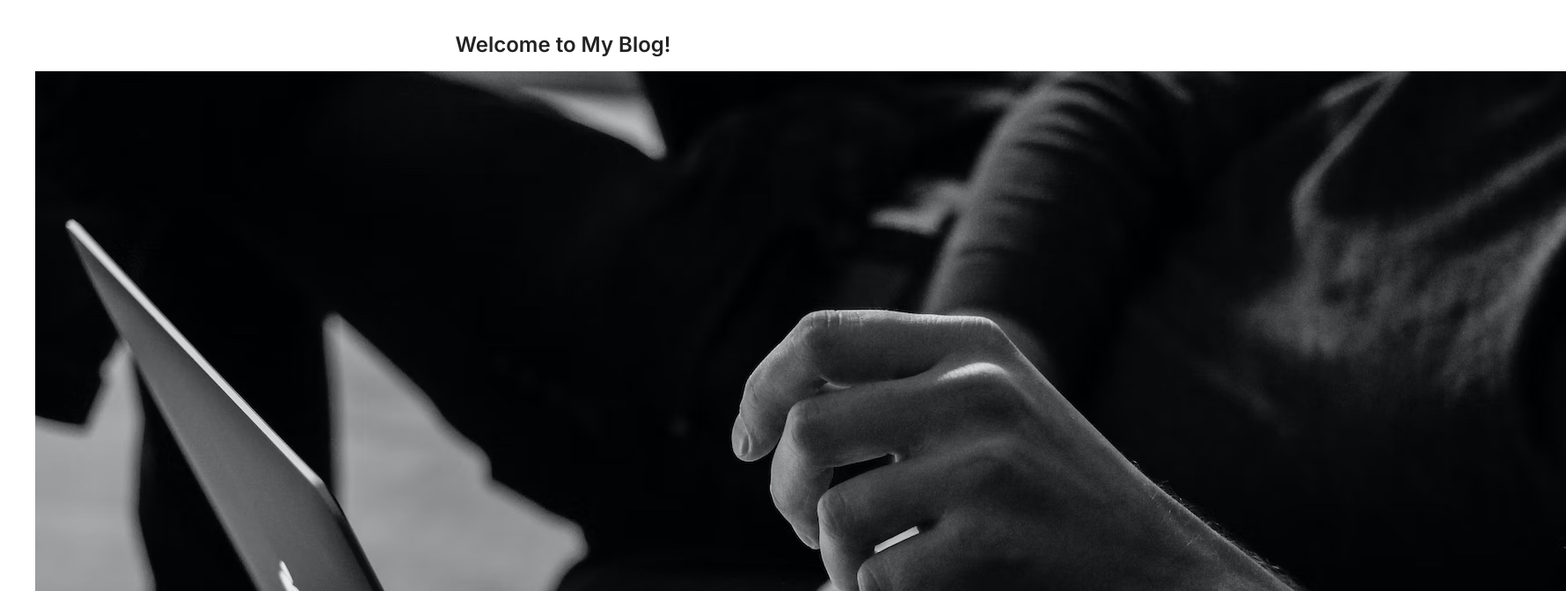
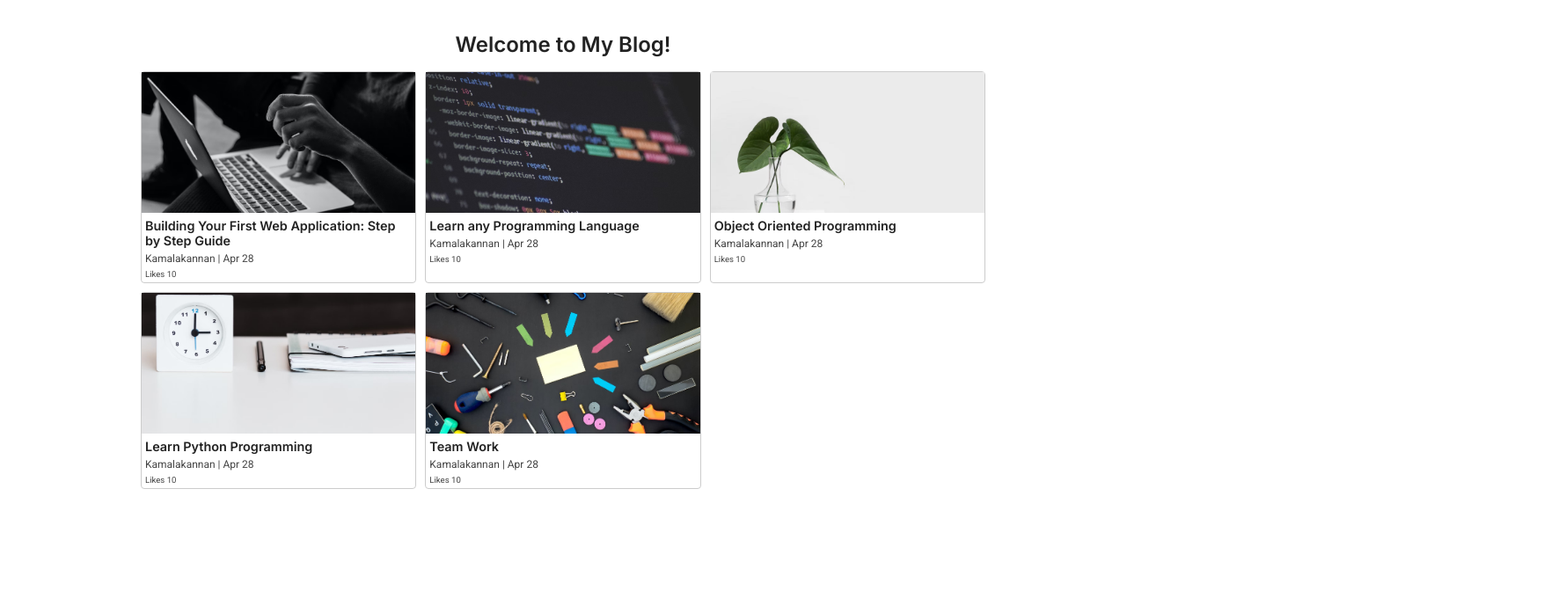
Before and after one commit to Kamal1701/my-first-web-page, a plain HTML site: page src/responsive-blog.html in a window 1280 px wide. Shown: the top 672 px of the page at 88% size, 1780 px wide, since content can reach past the window. Drawn offline with Linux system fonts and the light colour scheme.

Commit message:
updated my first blog site

```diff
--- a/src/responsive-blog-stytle.css
+++ b/src/responsive-blog-stytle.css
@@ -0,0 +1,66 @@
+.blog-card-wrapper {
+    max-width: 360px;
+    margin: 0 auto;
+    display: flex;
+    flex-direction: column;
+    gap: 10px;
+}
+
+
+.blog-card {
+    border: 1px solid #cccccc;
+    border-radius: 4px;
+}
+
+.blog-card:hover{
+    cursor: pointer;
+    box-shadow: 0 2px 4px 0 rgba(0,0,0,0.2);
+}
+
+.blog-card-image>img {
+    object-fit: cover;
+    width: 100%;
+    height: 160px;
+}
+
+.blog-card-body {
+    padding: 4px;
+}
+
+.blog-card-title {
+    text-align: left;
+    font-size: 1.5rem;
+    margin: 0;
+    margin-bottom: 5px;
+
+}
+
+.blog-card-info {
+    margin-bottom: 5px;
+    font-size: 1.25rem;
+}
+
+
+@media screen and (min-width:576px) {
+    .blog-card-wrapper {
+        flex-direction: row;
+        flex-wrap: wrap;
+        max-width: 720px;
+    }
+
+    .blog-card {
+        width: calc((100% - 10px - 4px)/2);
+
+    }
+}
+
+@media screen and (min-width:996px) {
+    .blog-card-wrapper {
+        max-width: 960px;
+    }
+
+    .blog-card {
+        width: calc((100% - 20px - 6px)/3);
+
+    }
+}
--- a/src/responsive-blog.html
+++ b/src/responsive-blog.html
@@ -2,25 +2,73 @@
 <html>
 <meta charset="UTF-8">
 <meta name="viewport" content="width=device-width, initial-scale=1.0">
-    <head><title>My Personal Blog</title>
+
+<head>
+    <title>My Personal Blog</title>
     <link href="responsive-blog-base.css" rel="stylesheet">
     <link href="responsive-blog-stytle.css" rel="stylesheet">
     <link rel="preconnect" href="https://fonts.googleapis.com">
     <link rel="preconnect" href="https://fonts.gstatic.com" crossorigin>
-    <link href="https://fonts.googleapis.com/css2?family=Inter:wght@400;600;900&family=Roboto:ital,wght@0,100;0,300;0,400;0,500;0,700;0,900;1,100;1,300;1,400;1,500;1,700;1,900&display=swap" rel="stylesheet">
+    <link
+        href="https://fonts.googleapis.com/css2?family=Inter:wght@400;600;900&family=Roboto:ital,wght@0,100;0,300;0,400;0,500;0,700;0,900;1,100;1,300;1,400;1,500;1,700;1,900&display=swap"
+        rel="stylesheet">
 
 </head>
+
 <body>
     <h1>Welcome to My Blog!</h1>
+    <div class="blog-card-wrapper">
         <div class="blog-card">
             <div class="blog-card-image">
                 <img src="./images/blog_hero_image.jpg" alt="Building Your First Web Application">
             </div>
             <div class="blog-card-body">
-            <h2 class="blog-card-title">...</h2>
-            <div class="blog-card-info">...</div>
-            <div class="blog-card-likes">...</div>
+                <h2 class="blog-card-title">Building Your First Web Application: Step by Step Guide</h2>
+                <div class="blog-card-info">Kamalakannan | Apr 28</div>
+                <div class="blog-card-likes">Likes 10</div>
+            </div>
+        </div>
+        <div class="blog-card">
+            <div class="blog-card-image">
+                <img src="./images/blog_text_image.jpg" alt="Learn any Programming Language">
+            </div>
+            <div class="blog-card-body">
+                <h2 class="blog-card-title">Learn any Programming Language</h2>
+                <div class="blog-card-info">Kamalakannan | Apr 28</div>
+                <div class="blog-card-likes">Likes 10</div>
+            </div>
+        </div>
+        <div class="blog-card">
+            <div class="blog-card-image">
+                <img src="./images/blog-image-oops.jpg" alt="Object Oriented Programming">
+            </div>
+            <div class="blog-card-body">
+                <h2 class="blog-card-title">Object Oriented Programming</h2>
+                <div class="blog-card-info">Kamalakannan | Apr 28</div>
+                <div class="blog-card-likes">Likes 10</div>
+            </div>
+        </div>
+        <div class="blog-card">
+            <div class="blog-card-image">
+                <img src="./images/blog-image-python.jpg" alt="Learn Python Programming">
+            </div>
+            <div class="blog-card-body">
+                <h2 class="blog-card-title">Learn Python Programming</h2>
+                <div class="blog-card-info">Kamalakannan | Apr 28</div>
+                <div class="blog-card-likes">Likes 10</div>
+            </div>
+        </div>
+        <div class="blog-card">
+            <div class="blog-card-image">
+                <img src="./images/blog_team_work.jpg" alt="Team Work">
+            </div>
+            <div class="blog-card-body">
+                <h2 class="blog-card-title">Team Work</h2>
+                <div class="blog-card-info">Kamalakannan | Apr 28</div>
+                <div class="blog-card-likes">Likes 10</div>
+            </div>
         </div>
     </div>
 </body>
+
 </html>
```
Also changed, not shown: src/images/blog-image-oops.jpg (added), src/images/blog-image-python.jpg (added), src/images/blog_team_work.jpg (added). Lines whose indentation alone changed are shown as unchanged.
